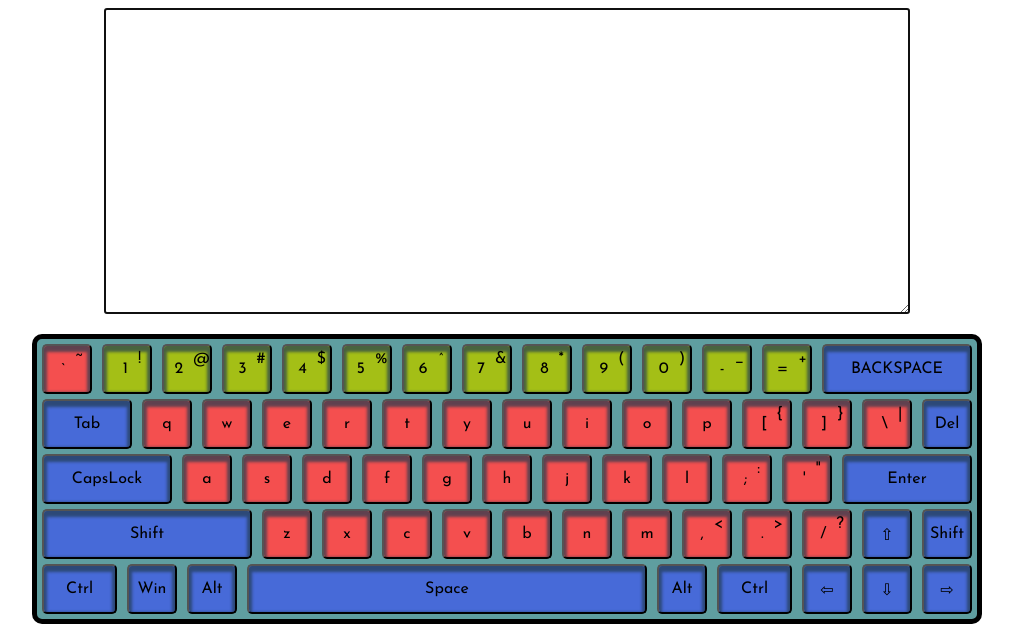
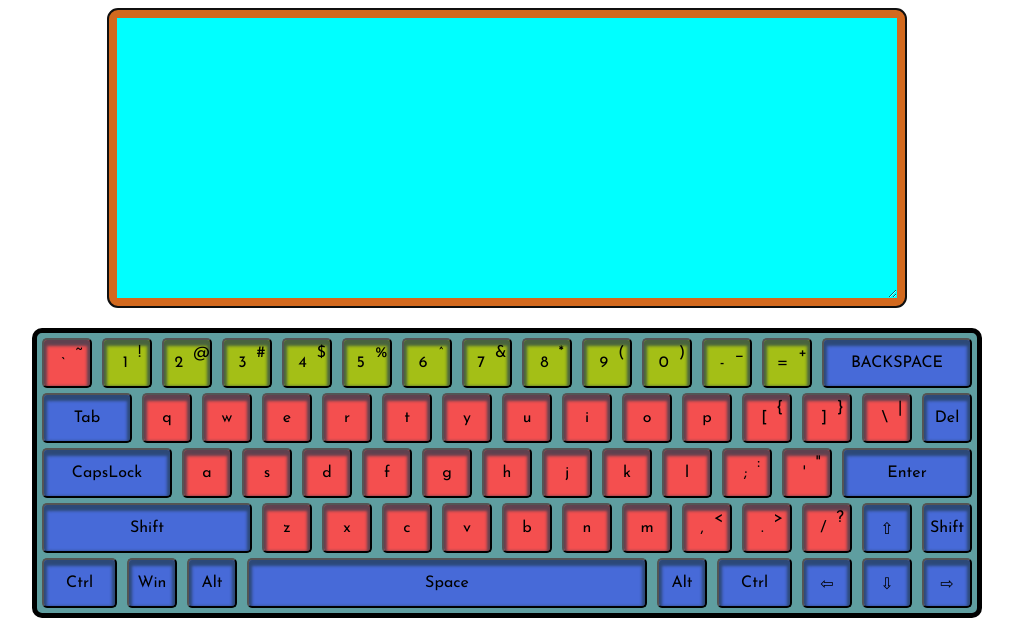
Before and after one commit to AndreyGudin/virtual-keyboard, a website: page index.html in a window 1280 px wide. Shown: the top 626 px of the page, without its empty margins (133-1146 px from the left). Drawn offline with Linux system fonts and the light colour scheme.

Commit message:
feat: add style to text-area

```diff
--- a/styles.scss
+++ b/styles.scss
@@ -8,6 +8,10 @@ body {
 .virtual-keyboard__text-area {
   width: 800px;
   height: 300px;
+  box-sizing: border-box;
+  border: 10px solid chocolate;
+  border-radius: 10px;
+  background-color: aqua;
 }
 .virtual-keyboard {
   display: flex;
```
Also changed, not shown: styles.css.
